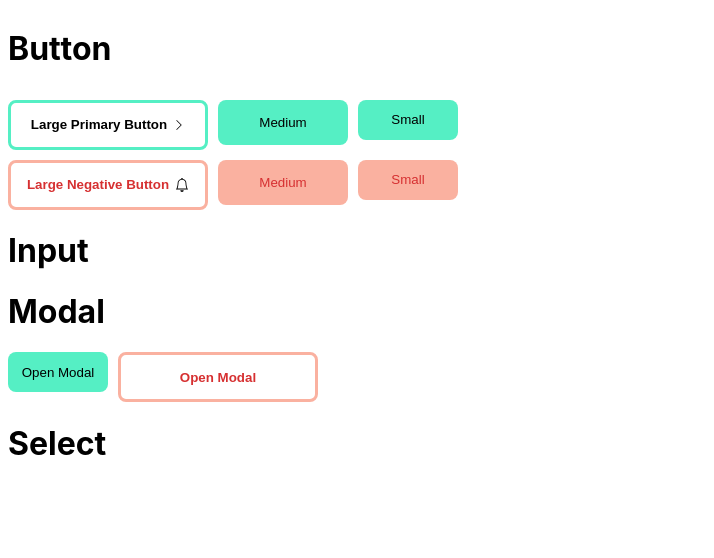
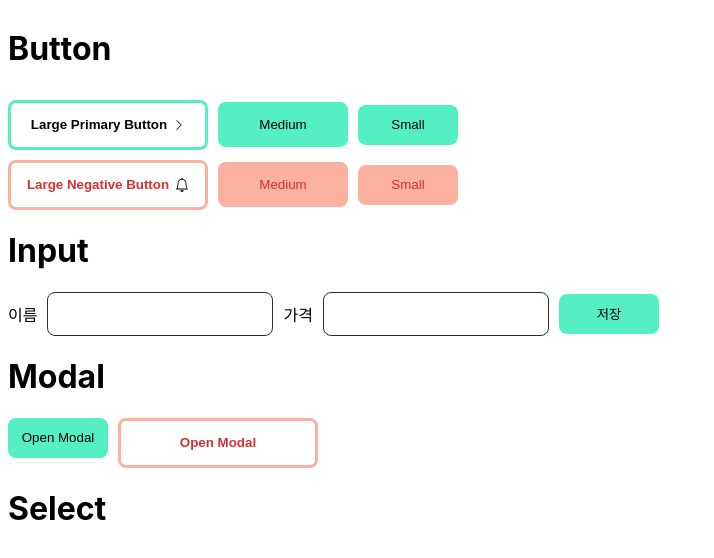
Before and after one commit to soolovepat/button-input-modal-select, a React (Create React App) app: page / in a window 1280 px wide. Shown: the top 558 px of the page, without its empty margins (0-714 px from the left). Built offline with nearby package versions, Linux system fonts and the light colour scheme.

Commit message:
Add input

```diff
--- a/src/components/Input.jsx
+++ b/src/components/Input.jsx
@@ -1,10 +1,63 @@
-import React from "react";
+import React, { useState } from "react";
+import { StForm } from "../styles/InputStyle";
+import { StButton } from "../styles/ButtonStyle";
 
 const Input = () => {
+  const [product, setProduct] = useState({
+    name: "",
+    price: "",
+  });
+
+  const onChangeHandler = (event, label) => {
+    let value = event.target.value;
+
+    // 숫자만 허용하도록 정규식 검사
+    if (label === "price") {
+      value = value.replace(/[^0-9]/g, "");
+    }
+
+    // 콤마 추가
+    if (label === "price" && value.length > 3) {
+      value = value.replace(/\B(?=(\d{3})+(?!\d))/g, ",");
+    }
+
+    setProduct({
+      ...product,
+      [label]: value,
+    });
+  };
+
   return (
-    <div>
+    <StForm>
       <h1>Input</h1>
-    </div>
+
+      <StButton backgroundColor="#55efc4">
+        <label>이름</label>
+        <input
+          value={product.name}
+          onChange={(event) => onChangeHandler(event, "name")}
+        />
+        <label>가격</label>
+        <input
+          value={product.price}
+          onChange={(event) => onChangeHandler(event, "price")}
+        />
+        <button
+          className="small-button"
+          type="button"
+          onClick={() =>
+            alert(
+              `{ name : ${product.name}, price : ${product.price.replace(
+                /,/g,
+                ""
+              )} }`
+            )
+          }
+        >
+          저장
+        </button>
+      </StButton>
+    </StForm>
   );
 };
 
--- a/src/styles/ButtonStyle.jsx
+++ b/src/styles/ButtonStyle.jsx
@@ -3,6 +3,7 @@ import { styled } from "styled-components";
 export const StButton = styled.div`
   display: flex;
   gap: 10px;
+  align-items: center;
 
   button {
     letter-spacing: 0px;
@@ -19,7 +20,7 @@ export const StButton = styled.div`
     background-color: ${(props) => props.backgroundColor};
     &:active {
       background-color: ${(props) =>
-        props.backgroundColor === "#55efc4" ? "#00cca0e2" : "#f38d86"};
+        props.backgroundcolor === "#55efc4" ? "#00cca0e2" : "#f38d86"};
     }
   }
 
--- /dev/null
+++ b/src/styles/InputStyle.jsx
@@ -0,0 +1,13 @@
+import { styled } from "styled-components";
+
+export const StForm = styled.form`
+  input {
+    border: 1px solid #2c2c2c;
+    line-height: 40px;
+    width: 200px;
+    outline: none;
+    border-radius: 8px;
+    padding-left: 12px;
+    padding-right: 12px;
+  }
+`;
```
